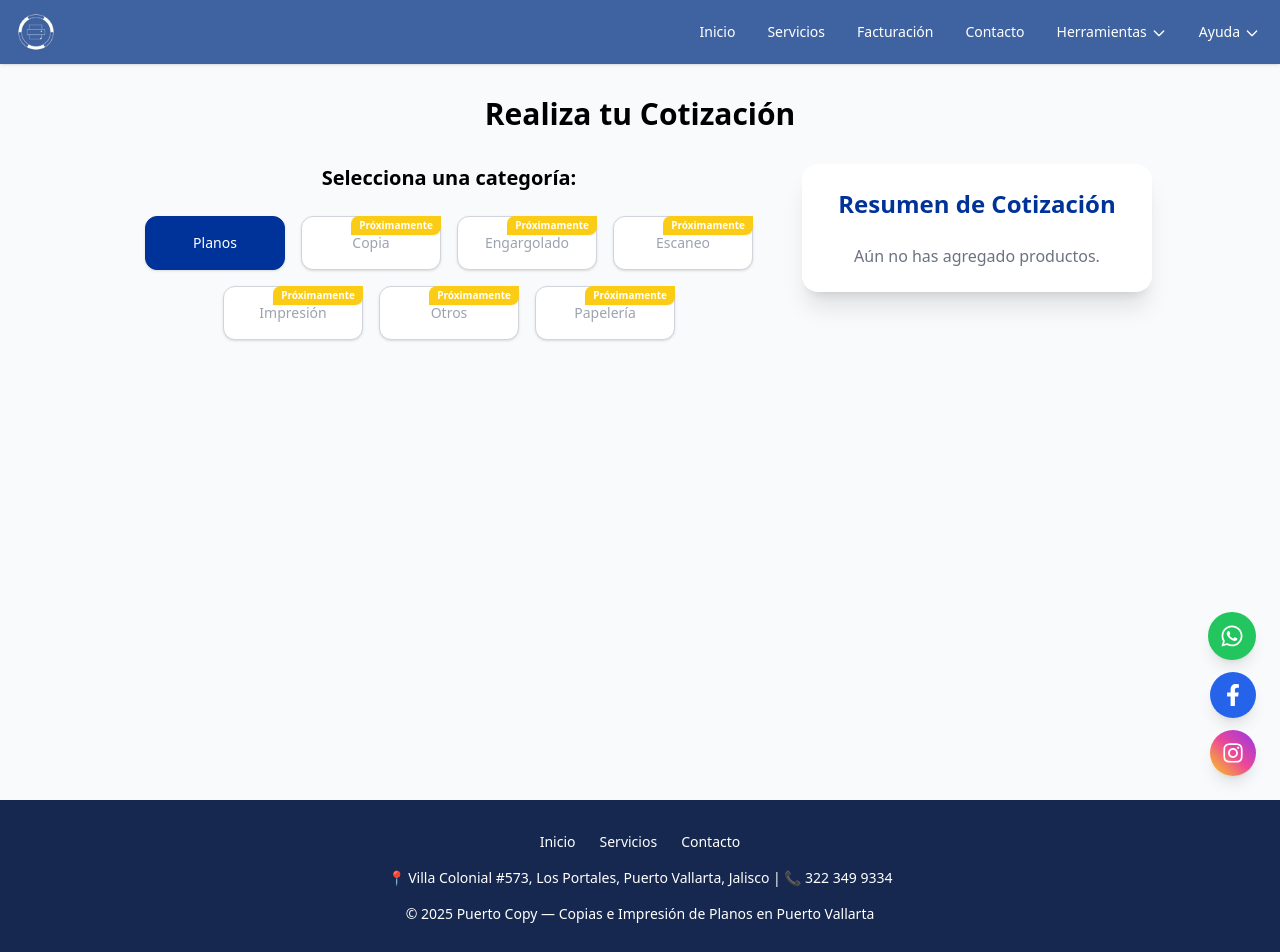
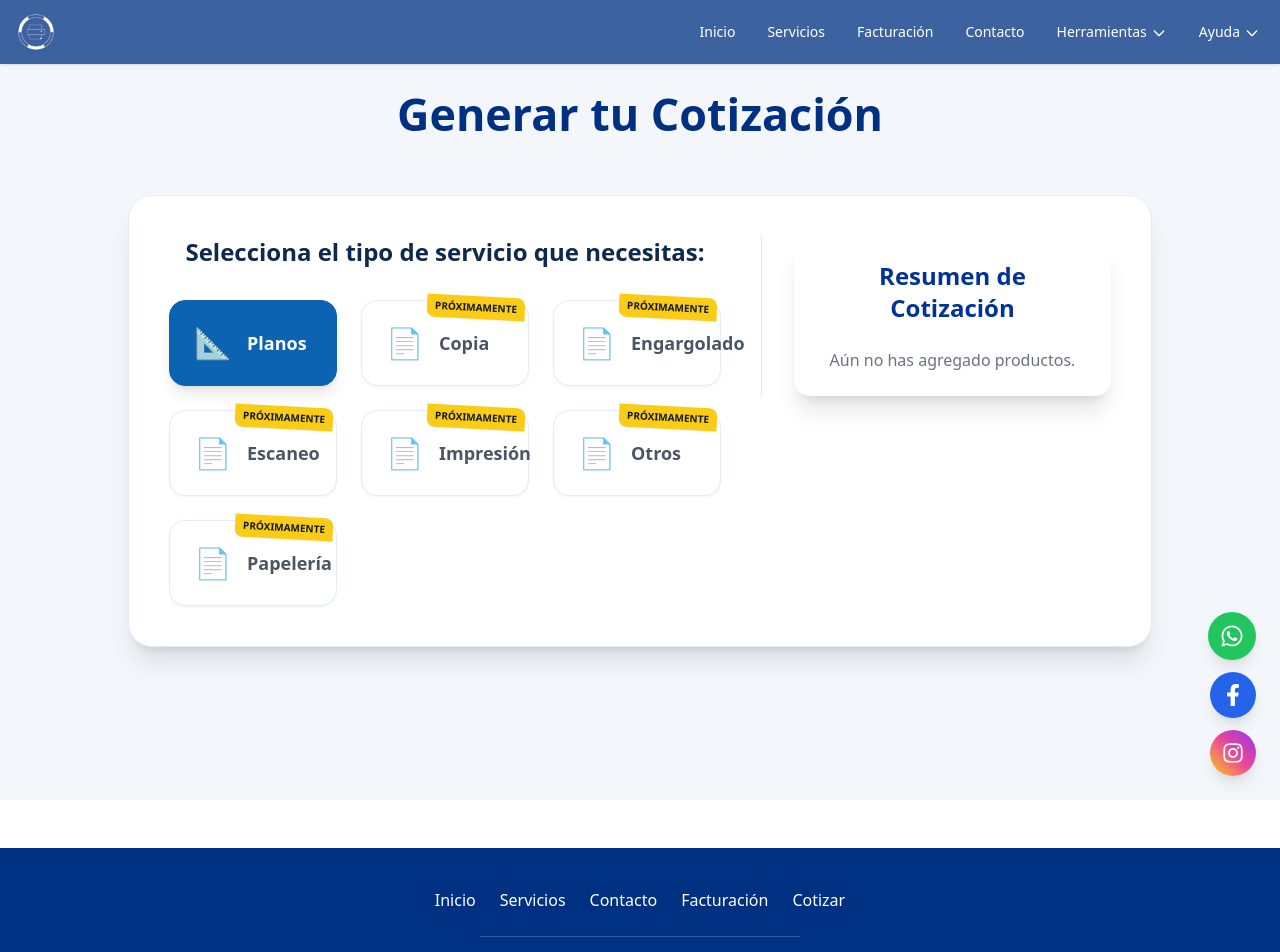
Before and after one commit to puertocopy/puerto-copy-site, a Next.js app: page /cotizar in a window 1280 px wide. Shown: the top 952 px of the page. Built offline with nearby package versions, Linux system fonts and the light colour scheme.

Commit message:
pequeño cambio de diseño

```diff
--- a/components/Footer.js
+++ b/components/Footer.js
@@ -1,26 +1,56 @@
-// components/Footer.tsx
 export default function Footer() {
   return (
-    <footer className="bg-[#16284f] text-white text-center py-8 px-6 md:px-12">
-      <div className="max-w-6xl mx-auto space-y-4 text-sm">
+    <footer className="bg-[#003082] text-white pt-10 pb-6 px-6 md:px-12 mt-12">
+      <div className="max-w-6xl mx-auto space-y-6 text-sm md:text-base">
 
         {/* Navegación interna */}
-        <div className="flex justify-center space-x-6">
-          <a href="#inicio" className="hover:underline">Inicio</a>
-          <a href="#servicios" className="hover:underline">Servicios</a>
-          <a href="#contacto" className="hover:underline">Contacto</a>
-        </div>
+        <nav aria-label="Enlaces rápidos">
+          <ul className="flex flex-wrap justify-center gap-x-6 gap-y-3 font-medium">
+            <li>
+              <a href="#inicio" className="hover:text-[#A7C9F2] transition-colors">
+                Inicio
+              </a>
+            </li>
+            <li>
+              <a href="#servicios" className="hover:text-[#A7C9F2] transition-colors">
+                Servicios
+              </a>
+            </li>
+            <li>
+              <a href="#contacto" className="hover:text-[#A7C9F2] transition-colors">
+                Contacto
+              </a>
+            </li>
+            <li>
+              <a href="/factura" className="hover:text-[#A7C9F2] transition-colors">
+                Facturación
+              </a>
+            </li>
+            <li>
+              <a href="/cotizar" className="hover:text-[#A7C9F2] transition-colors">
+                Cotizar
+              </a>
+            </li>
+          </ul>
+        </nav>
+
+        {/* Línea divisoria */}
+        <hr className="border-white/20 max-w-xs mx-auto" />
 
         {/* Dirección y contacto */}
-        <div>
-          📍 Villa Colonial #573, Los Portales, Puerto Vallarta, Jalisco | 📞 322 349 9334
-        </div>
+        <address className="not-italic text-center leading-relaxed">
+          📍 Villa Colonial #573, Los Portales, Puerto Vallarta, Jalisco <br />
+          📞 <a href="tel:+523223499334" className="hover:text-[#A7C9F2]">322 349 9334</a>
+          {" "}| 📧{" "}
+          <a href="mailto:contacto@puertocopy.com" className="hover:text-[#A7C9F2]">
+            contacto@puertocopy.com
+          </a>
+        </address>
 
         {/* Nombre y año automático */}
-        <div>
-          © {new Date().getFullYear()} Puerto Copy — Copias e Impresión de Planos en Puerto Vallarta
+        <div className="text-center text-white/80 text-xs md:text-sm pt-2">
+          © {new Date().getFullYear()} <span className="font-semibold">Puerto Copy</span> — Copias e Impresión de Planos en Puerto Vallarta
         </div>
-
       </div>
     </footer>
   );
--- a/components/PasoSeleccionCategoria.js
+++ b/components/PasoSeleccionCategoria.js
@@ -1,4 +1,5 @@
 import { useState } from 'react';
+import { motion, AnimatePresence } from 'framer-motion';
 
 export default function PasoSeleccionCategoria({ categorias, onSelect }) {
   const [mostrarPopup, setMostrarPopup] = useState(false);
@@ -17,47 +18,72 @@ export default function PasoSeleccionCategoria({ categorias, onSelect }) {
   };
 
   return (
-    <div className="text-center">
-      <h2 className="text-xl font-semibold mb-6">Selecciona una categoría:</h2>
+    <div className="flex flex-col items-center">
+      <h2 className="text-xl md:text-2xl font-bold text-[#0D2A4E] mb-8 text-center">
+        Selecciona el tipo de servicio que necesitas:
+      </h2>
 
-      <div className="flex flex-wrap justify-center gap-4">
+      <div className="grid grid-cols-1 sm:grid-cols-2 lg:grid-cols-3 gap-6 w-full">
         {ordenadas.map((cat, index) => (
-          <div key={index} className="relative">
+          <div key={index} className="relative w-full">
             <button
               onClick={() => manejarClick(cat)}
-              className={`px-6 py-4 min-w-[140px] text-sm font-medium rounded-xl border transition-all duration-200 shadow
+              className={`
+                w-full text-left p-6 rounded-2xl border transition-all duration-300 transform
                 ${cat === 'Planos'
-                  ? 'bg-blue-700 text-white border-blue-700 hover:bg-blue-800'
-                  : 'bg-white text-gray-400 border-gray-300 cursor-pointer hover:shadow-md'
-                }`}
+                  ? 'bg-[#0B63B2] text-white border-[#0B63B2] shadow-lg hover:shadow-xl hover:-translate-y-1'
+                  : 'bg-white text-gray-700 border-[#E2EEFB] shadow-sm hover:shadow-md hover:-translate-y-0.5'
+                }
+              `}
             >
+              <div className="flex items-center gap-4">
+                {/* Icono de ejemplo, puedes reemplazarlo por uno más específico */}
+                <span className={`text-3xl ${cat !== 'Planos' ? 'text-gray-400' : 'text-white'}`}>
+                  {cat === 'Planos' ? '📐' : '📄'}
+                </span>
+                <span className={`text-lg font-semibold ${cat !== 'Planos' ? 'text-gray-600' : 'text-white'}`}>
                   {cat}
+                </span>
+              </div>
             </button>
+
             {cat !== 'Planos' && (
-              <span className="absolute top-0 right-0 bg-yellow-400 text-white text-[10px] font-bold px-2 py-[2px] rounded-br-lg rounded-tl-lg shadow-sm">
-                Próximamente
+              <span className="absolute top-0 right-0 bg-yellow-400 text-gray-900 text-[10px] font-bold px-2 py-1 rounded-bl-lg rounded-tr-lg shadow-sm transform -translate-y-1 -translate-x-1 rotate-3">
+                PRÓXIMAMENTE
               </span>
             )}
           </div>
         ))}
       </div>
 
+      <AnimatePresence>
         {mostrarPopup && (
-        <div className="fixed inset-0 bg-black bg-opacity-50 z-40 flex items-center justify-center">
-          <div className="bg-white rounded-xl shadow-xl p-6 w-80 text-center relative z-50">
-            <h3 className="text-lg font-bold text-blue-700 mb-3">¡En preparación!</h3>
-            <p className="text-gray-600 mb-4">
-              Este servicio aún está en desarrollo. Pronto estará disponible.
+          <motion.div
+            className="fixed inset-0 bg-black bg-opacity-50 z-40 flex items-center justify-center"
+            initial={{ opacity: 0 }}
+            animate={{ opacity: 1 }}
+            exit={{ opacity: 0 }}
+          >
+            <motion.div
+              className="bg-white rounded-3xl shadow-2xl p-8 w-11/12 md:w-96 text-center relative z-50"
+              initial={{ scale: 0.8, y: 50 }}
+              animate={{ scale: 1, y: 0 }}
+              exit={{ scale: 0.8, y: 50 }}
+            >
+              <h3 className="text-2xl font-extrabold text-[#0B63B2] mb-4">¡En preparación! 🛠️</h3>
+              <p className="text-gray-600 mb-6 leading-relaxed">
+                Este servicio estará disponible muy pronto para ti. Estamos trabajando para ofrecerte la mejor calidad.
               </p>
               <button
                 onClick={() => setMostrarPopup(false)}
-              className="bg-blue-700 hover:bg-blue-800 text-white px-6 py-2 rounded-xl text-sm font-medium transition"
+                className="bg-[#0B63B2] hover:brightness-110 text-white font-semibold px-7 py-3 rounded-full shadow-md transition"
               >
                 Entendido
               </button>
-          </div>
-        </div>
+            </motion.div>
+          </motion.div>
         )}
+      </AnimatePresence>
     </div>
   );
 }
--- a/pages/cotizar.js
+++ b/pages/cotizar.js
@@ -1,4 +1,6 @@
-import { useState } from 'react';
+import { useEffect, useState } from 'react';
+import AOS from 'aos';
+import 'aos/dist/aos.css';
 import Navbar from '../components/Navbar';
 import Footer from '../components/Footer';
 import FloatingBubbles from "../components/FloatingBubbles";
@@ -13,6 +15,11 @@ export default function Cotizar() {
   const [carrito, setCarrito] = useState([]);
   const [mostrarCargaArchivos, setMostrarCargaArchivos] = useState(false);
   const [archivosAsignados, setArchivosAsignados] = useState([]);
+
+  // Inicializamos AOS
+  useEffect(() => {
+    AOS.init({ duration: 900, once: true });
+  }, []);
 
   const categorias = productosData.map((cat) => cat.TipoPrincipal);
 
@@ -41,10 +48,24 @@ export default function Cotizar() {
   return (
     <>
       <Navbar />
-      <main className="min-h-screen bg-gray-50 p-6 flex flex-col items-center pt-24">
-        <h1 className="text-3xl font-bold text-center mb-8">Realiza tu Cotización</h1>
 
-        <div className="w-full max-w-5xl flex flex-col md:flex-row md:items-start gap-8">
+      {/* Sección principal con un estilo más profesional y centrado */}
+      <main className="min-h-screen bg-[#F3F7FC] text-gray-900 p-6 flex flex-col items-center pt-24 md:py-20">
+
+        <div className="w-full max-w-7xl px-4 md:px-8">
+          <h1
+            className="text-[clamp(2rem,3.5vw,2.8rem)] font-extrabold text-[#003082] text-center mb-12"
+            data-aos="fade-up"
+          >
+            Generar tu Cotización
+          </h1>
+
+          <div
+            className="w-full max-w-5xl mx-auto flex flex-col md:flex-row md:items-start gap-10 p-6 md:p-10 bg-white rounded-3xl shadow-xl border border-[#E2EEFB]"
+            data-aos="fade-up"
+            data-aos-delay="200"
+          >
+            {/* Contenedor principal para los pasos del formulario */}
             <div className="flex-1">
               {!categoria && !mostrarCargaArchivos && (
                 <PasoSeleccionCategoria
@@ -69,8 +90,8 @@ export default function Cotizar() {
               )}
             </div>
 
-          {!mostrarCargaArchivos && (
-            <div className="md:w-[350px] w-full">
+            {/* Resumen de la cotización con estilo mejorado */}
+            <div className="md:w-[350px] w-full border-t md:border-t-0 md:border-l border-gray-200 pt-6 md:pt-0 md:pl-8">
               <ResumenCotizacion
                 productos={carrito}
                 onEliminar={eliminarDelCarrito}
@@ -78,7 +99,7 @@ export default function Cotizar() {
                 onContinuar={() => setMostrarCargaArchivos(true)}
               />
             </div>
-          )}
+          </div>
         </div>
       </main>
       <Footer />
@@ -86,3 +107,7 @@ export default function Cotizar() {
     </>
   );
 }
+
+// Nota: Asegúrate de que los componentes como PasoSeleccionCategoria, FlujoPlanos, etc.,
+// tengan estilos que también sigan la misma línea de diseño (colores, sombras, bordes redondeados).
+// Por ejemplo, para los botones, usar 'bg-[#0B63B2] hover:brightness-110' como en la página de inicio.
--- a/pages/index.js
+++ b/pages/index.js
@@ -1,26 +1,30 @@
-import { useEffect, useState } from 'react';
+import { useEffect, useState, useRef } from 'react';
 import AOS from 'aos';
 import 'aos/dist/aos.css';
 import Navbar from '../components/Navbar';
 import Footer from '../components/Footer';
 import FloatingBubbles from "../components/FloatingBubbles";
-import Contacto from '../components/Contacto'; // Asegúrate de tener este componente
+import Contacto from '../components/Contacto';
 
 export default function Home() {
   const slides = ['1', '2', '3'];
   const [currentSlide, setCurrentSlide] = useState(0);
   const [fading, setFading] = useState(true);
 
+  // Usamos un efecto de "máquina de escribir" para el título principal.
+  const typewriterText = useRef(null);
+
   useEffect(() => {
     AOS.init({ duration: 900, once: true });
 
+    // Lógica para el slider, con transición suave
     const interval = setInterval(() => {
       setFading(false);
       setTimeout(() => {
         setCurrentSlide((prev) => (prev + 1) % slides.length);
         setFading(true);
-      }, 280); // fade-out rápido antes del siguiente
-    }, 5200); // cada ~5.2s
+      }, 280);
+    }, 5200);
     return () => clearInterval(interval);
   }, [slides.length]);
 
@@ -44,7 +48,6 @@ export default function Home() {
                 key={index}
                 className={`absolute inset-0 w-full h-full transition-opacity duration-[1400ms] ease-[cubic-bezier(0.4,0,0.2,1)] ${active ? 'opacity-100' : 'opacity-0'}`}
               >
-                {/* Usamos picture para servir mobile/desktop automáticamente */}
                 <picture>
                   <source media="(max-width: 767px)" srcSet={`/slides/slide${slide}-mobile.jpg`} />
                   <img
@@ -53,14 +56,12 @@ export default function Home() {
                     className={`inset-0 w-full h-full object-cover will-change-transform ${active ? 'animate-[kenburns_7s_ease-in-out_forwards]' : ''}`}
                   />
                 </picture>
-
-                {/* Degradé superior para legibilidad de texto futuro (si lo agregas) */}
                 <div className="pointer-events-none absolute inset-0 bg-gradient-to-t from-black/35 via-black/10 to-transparent" />
               </div>
             );
           })}
 
-          {/* Dots de progreso */}
+          {/* Dots de progreso del slider */}
           <div className="absolute bottom-5 left-1/2 -translate-x-1/2 flex items-center gap-2.5">
             {slides.map((_, i) => (
               <button
@@ -80,7 +81,7 @@ export default function Home() {
       <section className="bg-[#F3F7FC] py-16 md:py-20 px-6 md:px-12" data-aos="fade-up">
         <div className="max-w-7xl mx-auto grid grid-cols-1 md:grid-cols-2 gap-8 md:gap-10">
           {/* COTIZACIÓN */}
-          <div className="flex flex-col justify-between rounded-3xl p-8 md:p-10 border border-[#D8E6F6] bg-gradient-to-br from-white to-[#F3F7FC] shadow-sm hover:shadow-md transition">
+          <div className="flex flex-col justify-between rounded-3xl p-8 md:p-10 border border-[#D8E6F6] bg-gradient-to-br from-white to-[#F3F7FC] shadow-sm hover:shadow-xl transition-all duration-300 transform hover:-translate-y-2">
             <div className="text-center">
               <h2 className="text-[clamp(1.6rem,3.2vw,2rem)] font-extrabold text-[#003082] mb-3">
                 ¿Necesitas una cotización?
@@ -88,17 +89,14 @@ export default function Home() {
               <p className="text-[clamp(0.95rem,1.2vw,1.1rem)] text-gray-700 mb-8">
                 Cotiza planos u otros servicios de impresión en línea, rápido y claro. Ideal para trámites, proyectos y presupuestos.
               </p>
-              <a
-                href="/cotizar"
-                className="inline-block bg-[#0B63B2] hover:brightness-110 text-white font-semibold px-7 py-3 rounded-full shadow-md transition focus:outline-none focus:ring-4 focus:ring-[#0B63B2]/30"
-              >
+              <a href="/cotizar" className="inline-block bg-[#0B63B2] hover:brightness-110 text-white font-semibold px-7 py-3 rounded-full shadow-md transition focus:outline-none focus:ring-4 focus:ring-[#0B63B2]/30">
                 Generar cotización
               </a>
             </div>
           </div>
 
           {/* FACTURACIÓN */}
-          <div className="flex flex-col justify-between rounded-3xl p-8 md:p-10 border border-[#D8E6F6] bg-gradient-to-br from-white to-[#F3F7FC] shadow-sm hover:shadow-md transition">
+          <div className="flex flex-col justify-between rounded-3xl p-8 md:p-10 border border-[#D8E6F6] bg-gradient-to-br from-white to-[#F3F7FC] shadow-sm hover:shadow-xl transition-all duration-300 transform hover:-translate-y-2">
             <div className="text-center">
               <h2 className="text-[clamp(1.6rem,3.2vw,2rem)] font-extrabold text-[#003082] mb-3">
                 Factura tu compra
@@ -106,10 +104,7 @@ export default function Home() {
               <p className="text-[clamp(0.95rem,1.2vw,1.1rem)] text-gray-700 mb-8">
                 Ingresa tu número de ticket y tus datos fiscales. Servicio rápido, sin complicaciones.
               </p>
-              <a
-                href="/factura"
-                className="inline-block bg-[#0B63B2] hover:brightness-110 text-white font-semibold px-7 py-3 rounded-full shadow-md transition focus:outline-none focus:ring-4 focus:ring-[#0B63B2]/30"
-              >
+              <a href="/factura" className="inline-block bg-[#0B63B2] hover:brightness-110 text-white font-semibold px-7 py-3 rounded-full shadow-md transition focus:outline-none focus:ring-4 focus:ring-[#0B63B2]/30">
                 Facturar compra
               </a>
             </div>
@@ -204,11 +199,11 @@ export default function Home() {
 function Card({ icon, title, children, delay = '0' }) {
   return (
     <div
-      className="group bg-[#F7FAFE] hover:bg-white transition rounded-2xl p-6 shadow-sm hover:shadow-md border border-[#E2EEFB] text-left"
+      className="group bg-[#F7FAFE] hover:bg-white transition rounded-2xl p-6 shadow-sm hover:shadow-md border border-[#E2EEFB] text-left transform hover:-translate-y-1 duration-300"
       data-aos="zoom-in"
       data-aos-delay={delay}
     >
-      <div className="text-[#0B63B2] text-4xl mb-4">{icon}</div>
+      <div className="text-[#0B63B2] text-4xl mb-4 transition-all duration-300 group-hover:scale-110">{icon}</div>
       <h3 className="text-lg font-semibold mb-2 text-[#0D2A4E]">{title}</h3>
       <p className="text-gray-600">{children}</p>
       <div className="mt-4 h-1 w-0 bg-[#0B63B2] rounded-full transition-all duration-300 group-hover:w-16" />
@@ -222,7 +217,7 @@ function AdvCard({ icon, title, children }) {
       className="bg-white p-6 rounded-2xl shadow-sm hover:shadow-md transition transform hover:-translate-y-1 duration-300 border border-[#E5EEF9]"
       data-aos="fade-up"
     >
-      <div className="text-[#0B63B2] text-5xl mb-4">{icon}</div>
+      <div className="text-[#0B63B2] text-5xl mb-4 transition-all duration-300 group-hover:scale-110">{icon}</div>
       <h3 className="text-lg font-semibold mb-2 text-[#0D2A4E]">{title}</h3>
       <p className="text-gray-600">{children}</p>
     </div>
```
Lines whose indentation alone changed are shown as unchanged.
